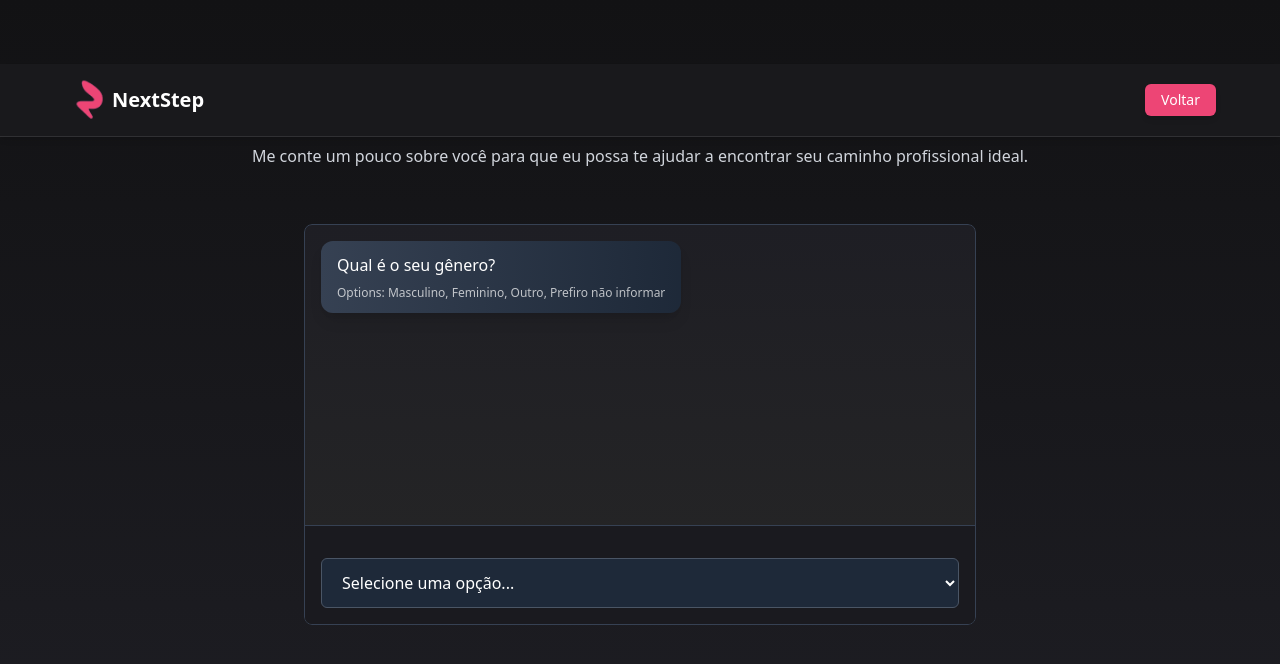
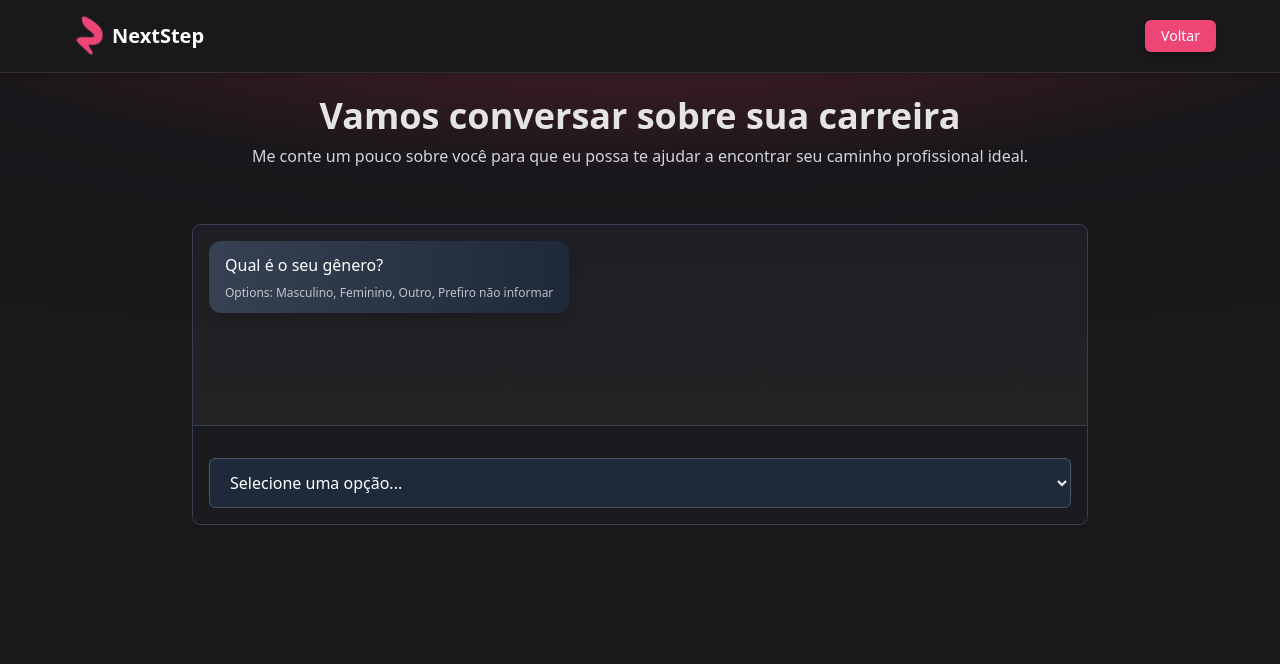
Before and after one commit to gvfirmeza/next-step-front, a React (Vite) app: page /form in a window 1280 px wide. Shown: the top 664 px of the page. Built offline with nearby package versions, Linux system fonts and the light colour scheme.

Commit message:
feat: teste em producao

```diff
--- a/src/pages/CareerLayout.jsx
+++ b/src/pages/CareerLayout.jsx
@@ -89,8 +89,7 @@ const SoftSkillsCard = ({ softSkills }) => (
           key={index}
           className="flex items-center px-3 py-2 bg-[#ED4575]/20 text-[#E4E4E7] rounded-full"
         >
-          <Heart size={16} className="mr-1" />
-          <span>{skill}</span>
+          <span className="text-center">{skill}</span>
         </div>
       ))}
     </div>
@@ -162,7 +161,7 @@ const CareerLayout = () => {
   };
 
   const handleGoBack = () => {
-    window.location.href = "/form";
+    window.location.href = "/";
   };
 
   if (loading) {
@@ -208,8 +207,8 @@ const CareerLayout = () => {
   }
 
   return (
-    <div className="min-h-screen bg-gradient-to-br from-[#1D1D1D] via-[#2D1B3D] to-[#1D1D1D]">
 
+    <>
       <header className="fixed w-full z-20 flex justify-between items-center py-4 px-6 md:px-16 bg-[#19191c] border-b border-[#303033] text-white font-sans shadow-md">
         <div className="flex items-center">
           <div className="h-10 w-10 rounded-md flex items-center justify-center mr-2">
@@ -219,14 +218,16 @@ const CareerLayout = () => {
         </div>
         <button
           className="bg-gradient-to-r from-[#ED4575] to-[#ED4575] text-white px-4 py-1.5 rounded-md text-sm font-medium transition-all duration-200 hover:from-[#d13965] hover:to-[#c02e58] shadow-md"
-          onClick={() => navigate("/")}
+          onClick={() => handleGoBack()}
         >
           Voltar
         </button>
       </header>
 
+      <div className="min-h-screen bg-gradient-to-br">
+
         <main className="container mx-auto px-4 py-8">
-        <div className="max-w-4xl mx-auto">
+          <div className="max-w-4xl mx-auto pt-20">
             <CareerHeader
               title={careerData.title || "Análise de Carreira"}
               introduction={
@@ -388,6 +389,7 @@ const CareerLayout = () => {
           </div>
         </footer>
       </div>
+    </>
   );
 };
 
--- a/src/pages/Form.jsx
+++ b/src/pages/Form.jsx
@@ -121,6 +121,28 @@ const QuestionInput = ({
     );
   }
 
+  if (type === "number") {
+  return (
+    <div className="mt-4 flex gap-2">
+      <input
+        type="number"
+        value={inputValue}
+        onChange={(e) => setInputValue(e.target.value)}
+        onKeyPress={handleKeyPress}
+        className="flex-grow bg-gray-800 text-white rounded-md px-4 py-2 outline-none border border-gray-600 focus:border-[`#ED4575`] transition-all duration-200"
+        placeholder={placeholder || "Digite um número..."}
+        autoFocus
+      />
+      <button
+        onClick={handleTextSubmit}
+        className="bg-gradient-to-r from-[#ED4575] to-[#d13965] text-white px-4 py-2 rounded-md hover:from-[#d13965] hover:to-[#c02e58] transition-all duration-200 shadow-md"
+      >
+        Enviar
+      </button>
+    </div>
+  );
+}
+
   return null;
 };
 
@@ -130,10 +152,8 @@ const ChatForm = ({ questions, onComplete, isFormLoading }) => {
   const [responses, setResponses] = useState({});
   const [messages, setMessages] = useState([]);
   const [isComplete, setIsComplete] = useState(false);
-  const [chatHeight, setChatHeight] = useState(300);
 
   const messagesEndRef = useRef(null);
-  const chatContainerRef = useRef(null);
 
   // Display the first question when the component mounts
   useEffect(() => {
@@ -151,16 +171,10 @@ const ChatForm = ({ questions, onComplete, isFormLoading }) => {
     }
   }, [questions]);
 
-  // Scroll to the bottom when messages change and adjust height
+  // Scroll to the bottom when messages change
   useEffect(() => {
     if (messagesEndRef.current) {
       messagesEndRef.current.scrollIntoView({ behavior: "smooth" });
-    }
-
-    // Aumentar a altura do chat conforme as mensagens são adicionadas
-    if (messages.length > 3 && chatContainerRef.current) {
-      const newHeight = Math.min(600, 400 + (messages.length - 3) * 50);
-      setChatHeight(newHeight);
     }
   }, [messages]);
 
@@ -171,7 +185,7 @@ const ChatForm = ({ questions, onComplete, isFormLoading }) => {
     const responseText =
       currentQuestion.type === "select" && currentQuestion.options
         ? currentQuestion.options.find((opt) => opt.value === response)
-            ?.label || response
+          ?.label || response
         : response;
 
     const userMessage = {
@@ -220,7 +234,6 @@ const ChatForm = ({ questions, onComplete, isFormLoading }) => {
     setCurrentQuestionIndex(0);
     setResponses({});
     setIsComplete(false);
-    setChatHeight(400); // Reset chat height
     if (questions.length > 0) {
       setMessages([
         {
@@ -235,15 +248,10 @@ const ChatForm = ({ questions, onComplete, isFormLoading }) => {
   };
 
   return (
-    <div className="flex flex-col h-full bg-gradient-to-b from-[#1e1e24] to-[#262626] text-white rounded-lg overflow-hidden shadow-2xl border border-gray-700 z-10">
-      <div
-        ref={chatContainerRef}
-        className="flex-grow p-4 overflow-y-auto custom-scrollbar"
-        style={{
-          height: `${chatHeight}px`,
-          transition: "height 0.3s ease-in-out",
-        }}
-      >
+    <div className="w-full bg-gradient-to-b from-[#1e1e24] to-[#262626] text-white rounded-lg shadow-2xl border border-gray-700">
+      {/* Container das mensagens - sem altura fixa */}
+      {!isComplete && (
+      <div className="p-4 min-h-[200px]">
         <div className="flex flex-col space-y-2">
           {messages.map((message, index) => (
             <Message
@@ -257,8 +265,10 @@ const ChatForm = ({ questions, onComplete, isFormLoading }) => {
           <div ref={messagesEndRef} />
         </div>
       </div>
+      )}
 
-      <div className="p-4 border-t border-gray-700 bg-[#1a1a1f]">
+      {/* Input fixo na parte inferior */}
+      <div className="p-4 border-t border-gray-700 bg-[#1a1a1f] rounded-b-lg">
         {!isComplete && currentQuestionIndex < questions.length && (
           <QuestionInput
             type={questions[currentQuestionIndex]?.type || "text"}
@@ -277,7 +287,7 @@ const ChatForm = ({ questions, onComplete, isFormLoading }) => {
                   Analisando suas respostas...
                 </p>
                 <p className="text-sm text-gray-400">
-                  Criando sua análise personalizada
+                  A IA está gerando sua análise personalizada
                 </p>
               </div>
             ) : (
@@ -300,7 +310,6 @@ const ChatForm = ({ questions, onComplete, isFormLoading }) => {
   );
 };
 
-// Demo App Component
 export default function App() {
   const [isLoading, setIsLoading] = useState(false);
 
@@ -319,59 +328,37 @@ export default function App() {
     {
       id: "idade",
       text: "Qual é a sua idade?",
-      type: "select",
-      options: [
-        { value: 18, label: "18 anos" },
-        { value: 19, label: "19 anos" },
-        { value: 20, label: "20 anos" },
-        { value: 21, label: "21 anos" },
-        { value: 22, label: "22 anos" },
-        { value: 23, label: "23 anos" },
-        { value: 24, label: "24 anos" },
-        { value: 25, label: "25 anos" },
-        { value: 26, label: "26 anos" },
-        { value: 27, label: "27 anos" },
-        { value: 28, label: "28 anos" },
-        { value: 29, label: "29 anos" },
-        { value: 30, label: "30+ anos" },
-      ],
+      type: "number",
+      placeholder: "Digite sua idade",
+      min: 16,
+      max: 100,
     },
     {
       id: "area_graduacao",
       text: "Qual é a sua área de graduação?",
       type: "select",
       options: [
-        { value: "Ciência da Computação", label: "Ciência da Computação" },
+        { value: "Administração", label: "Administração" },
+        { value: "Análise e Desenvolvimento de Sistemas", label: "Análise e Desenvolvimento de Sistemas" },
+        { value: "Arquitetura e Urbanismo", label: "Arquitetura e Urbanismo" },
+        { value: "Ciência de Dados e Inteligência Artificial", label: "Ciência de Dados e Inteligência Artificial" },
+        { value: "Ciências Contábeis", label: "Ciências Contábeis" },
+        { value: "Ciências Econômicas", label: "Ciências Econômicas" },
+        { value: "Publicidade e Propaganda", label: "Publicidade e Propaganda" },
+        { value: "Direito", label: "Direito" },
+        { value: "Engenharia Civil", label: "Engenharia Civil" },
+        { value: "Engenharia da Computação", label: "Engenharia da Computação" },
+        { value: "Engenharia da Produção", label: "Engenharia da Produção" },
         { value: "Engenharia de Software", label: "Engenharia de Software" },
-        { value: "Sistemas de Informação", label: "Sistemas de Informação" },
-        {
-          value: "Análise e Desenvolvimento de Sistemas",
-          label: "Análise e Desenvolvimento de Sistemas",
-        },
-        { value: "Design", label: "Design" },
-        { value: "Design Gráfico", label: "Design Gráfico" },
-        {
-          value: "Publicidade e Propaganda",
-          label: "Publicidade e Propaganda",
-        },
-        { value: "Marketing", label: "Marketing" },
-        { value: "Administração", label: "Administração" },
-        { value: "Engenharia", label: "Engenharia" },
-        { value: "Outro", label: "Outro" },
+        { value: "Engenharia Mecânica", label: "Engenharia Mecânica" },
+        { value: "Relações Internacionais", label: "Relações Internacionais" },
       ],
     },
     {
       id: "ano_conclusao",
       text: "Qual é o ano previsto para conclusão da graduação?",
-      type: "select",
-      options: [
-        { value: 2024, label: "2024" },
-        { value: 2025, label: "2025" },
-        { value: 2026, label: "2026" },
-        { value: 2027, label: "2027" },
-        { value: 2028, label: "2028" },
-        { value: 2029, label: "2029" },
-      ],
+      type: "number",
+      placeholder: "Digite o ano (ex: 2025)"
     },
     {
       id: "interesses",
@@ -479,7 +466,6 @@ export default function App() {
 
   return (
     <>
-      <div className="min-h-screen bg-gradient-to-b from-[#121214] to-[#1e1e24] pt-16">
       <header className="fixed w-full z-10 flex justify-between items-center py-4 px-6 md:px-16 bg-[#19191c] border-b border-[#303033] text-white font-sans shadow-md">
         <div className="flex items-center">
           <div className="h-10 w-10 rounded-md flex items-center justify-center mr-2">
@@ -494,6 +480,22 @@ export default function App() {
           Voltar
         </button>
       </header>
+
+            <div className="absolute inset-0 w-full h-full">
+        <div
+          className="absolute -top-5 left-0 w-full h-[60vh] opacity-80"
+          style={{
+            background: `radial-gradient(ellipse 120% 80% at 50% 0%,
+              rgba(103, 27, 49, 0.8) 0%,
+              rgba(103, 27, 49, 0.4) 30%,
+              rgba(26, 17, 22, 0.3) 50%,
+              rgba(18, 18, 20, 0.1) 75%,
+              transparent 100%)`
+          }}
+        />
+      </div>
+
+      <div className="min-h-screen pt-16 z-6 relative">
         <div className="p-6 text-center">
           <h2 className="text-4xl font-bold my-2">
             Vamos conversar sobre sua carreira
@@ -505,7 +507,7 @@ export default function App() {
         </div>
 
         <div className="container mx-auto flex items-center justify-center p-4 pt-8">
-          <div className="w-full max-w-2xl bg-transparent rounded-lg overflow-hidden">
+          <div className="w-full max-w-4xl bg-transparent rounded-lg overflow-hidden">
             <ChatForm
               questions={questions}
               onComplete={handleFormComplete}
```
Lines whose indentation alone changed are shown as unchanged.
